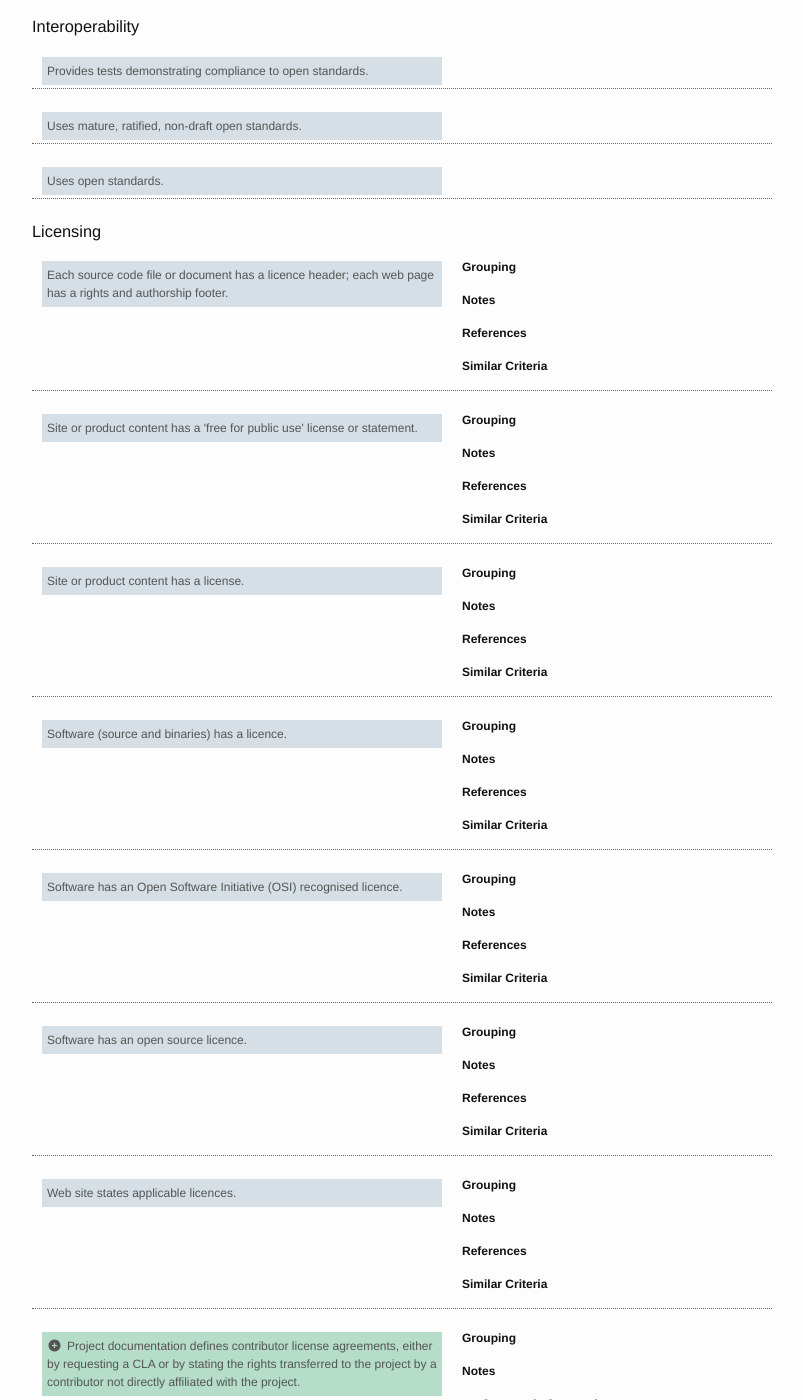
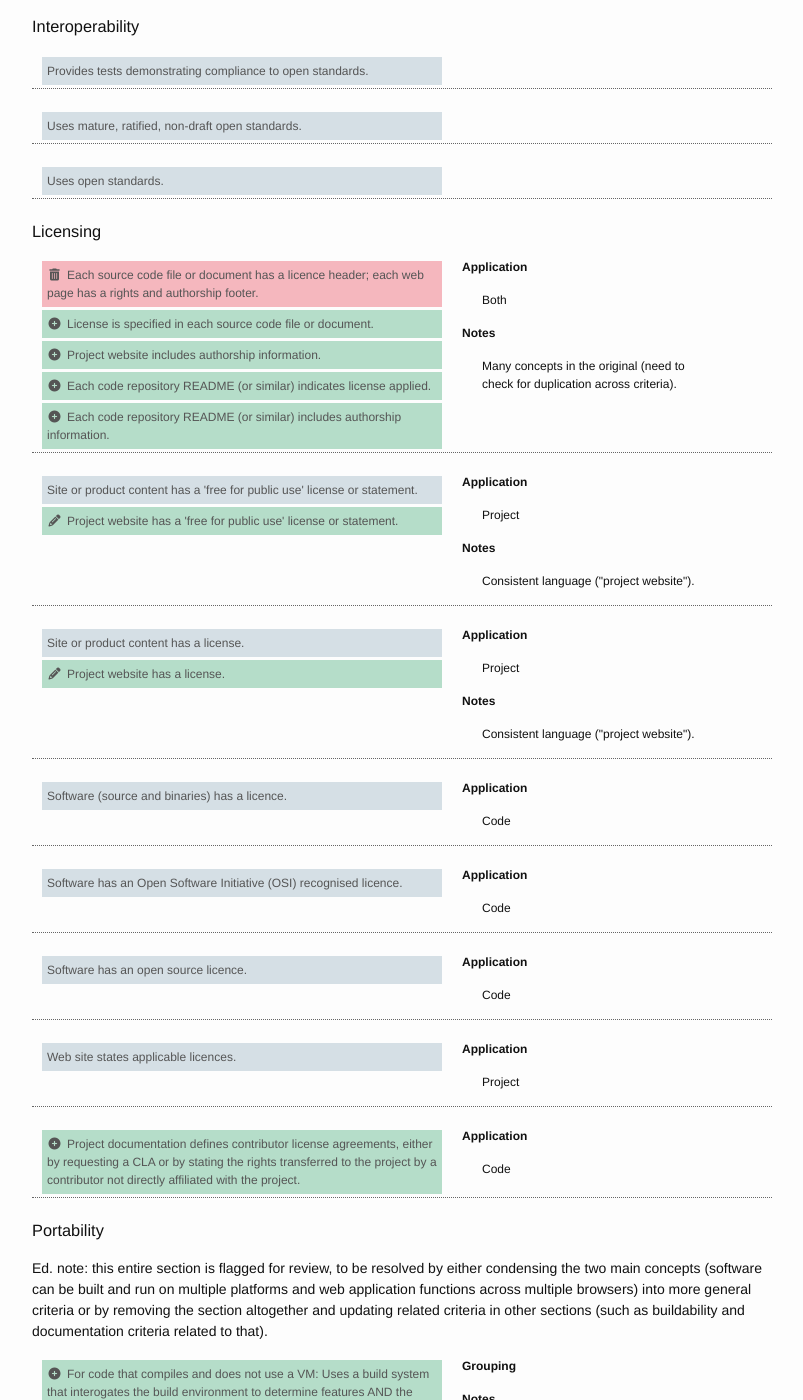
Before and after one commit to roomthily/technology-evaluation-research, a Jekyll site: the page built from guidelines/draft/index.md, in a window 1280 px wide and 1400 px high, scrolled down 14112 px. Shown: the whole window, without its empty margins (238-1041 px from the left). Built offline with Jekyll 4.4.1, drawn with Linux system fonts in a browser that asks for light colours; nearby versions of some CDN libraries; a script that is not in the unit is left out; some of the changed text lies outside the part shown.

Commit message:
updated licensing

```diff
--- a/guidelines/draft/index.md
+++ b/guidelines/draft/index.md
@@ -1114,47 +1114,42 @@ For criteria categorized as "Other", all received criteria are included, as is,
     <div class="criteria">
         <div class="criterion">
             <div class="revisions">
-                <p class="original">Each source code file or document has a licence header; each web page has a rights and authorship footer.</p>
-            </div>
-            <div class="metadata">
-                <h4>Grouping</h4>
-                <p></p>
-                <h4>Notes</h4>
-                <p></p>
-                <h4>References</h4>
-                <p><a href="#"></a></p>
-                <h4>Similar Criteria</h4>
-                <p><a href="#"></a></p>
-            </div>
-        </div>
+                <p class="original deprecated"><i class="fa fa-trash fa-fw"></i>Each source code file or document has a licence header; each web page has a rights and authorship footer.</p>
+                <p class="revision added"><i class="fa fa-plus-circle fa-fw"></i>License is specified in each source code file or document.</p>
+                <p class="revision added"><i class="fa fa-plus-circle fa-fw"></i>Project website includes authorship information.</p>
+                <p class="revision added"><i class="fa fa-plus-circle fa-fw"></i>Each code repository README (or similar) indicates license applied.</p>
+                <p class="revision added"><i class="fa fa-plus-circle fa-fw"></i>Each code repository README (or similar) includes authorship information.</p>
+            </div>
+            <div class="metadata">
+                <h4>Application</h4>
+                <p>Both</p>
+                <h4>Notes</h4>
+                <p>Many concepts in the original (need to check for duplication across criteria).</p>
+            </div>
+        </div>
+
         <div class="criterion">
             <div class="revisions">
                 <p class="original">Site or product content has a 'free for public use' license or statement.</p>
-            </div>
-            <div class="metadata">
-                <h4>Grouping</h4>
-                <p></p>
-                <h4>Notes</h4>
-                <p></p>
-                <h4>References</h4>
-                <p><a href="#"></a></p>
-                <h4>Similar Criteria</h4>
-                <p><a href="#"></a></p>
+                <p class="revision"><i class="fa fa-pencil fa-fw"></i>Project website has a 'free for public use' license or statement.</p>
+            </div>
+            <div class="metadata">
+                <h4>Application</h4>
+                <p>Project</p>
+                <h4>Notes</h4>
+                <p>Consistent language ("project website").</p>
             </div>
         </div>
         <div class="criterion">
             <div class="revisions">
                 <p class="original">Site or product content has a license.</p>
-            </div>
-            <div class="metadata">
-                <h4>Grouping</h4>
-                <p></p>
-                <h4>Notes</h4>
-                <p></p>
-                <h4>References</h4>
-                <p><a href="#"></a></p>
-                <h4>Similar Criteria</h4>
-                <p><a href="#"></a></p>
+                <p class="revision"><i class="fa fa-pencil fa-fw"></i>Project website has a license.</p>
+            </div>
+            <div class="metadata">
+                <h4>Application</h4>
+                <p>Project</p>
+                <h4>Notes</h4>
+                <p>Consistent language ("project website").</p>
             </div>
         </div>
         <div class="criterion">
@@ -1162,14 +1157,8 @@ For criteria categorized as "Other", all received criteria are included, as is,
                 <p class="original">Software (source and binaries) has a licence.</p>
             </div>
             <div class="metadata">
-                <h4>Grouping</h4>
-                <p></p>
-                <h4>Notes</h4>
-                <p></p>
-                <h4>References</h4>
-                <p><a href="#"></a></p>
-                <h4>Similar Criteria</h4>
-                <p><a href="#"></a></p>
+                <h4>Application</h4>
+                <p>Code</p>
             </div>
         </div>
         <div class="criterion">
@@ -1177,14 +1166,8 @@ For criteria categorized as "Other", all received criteria are included, as is,
                 <p class="original">Software has an Open Software Initiative (OSI) recognised licence.</p>
             </div>
             <div class="metadata">
-                <h4>Grouping</h4>
-                <p></p>
-                <h4>Notes</h4>
-                <p></p>
-                <h4>References</h4>
-                <p><a href="#"></a></p>
-                <h4>Similar Criteria</h4>
-                <p><a href="#"></a></p>
+                <h4>Application</h4>
+                <p>Code</p>
             </div>
         </div>
         <div class="criterion">
@@ -1192,14 +1175,8 @@ For criteria categorized as "Other", all received criteria are included, as is,
                 <p class="original">Software has an open source licence.</p>
             </div>
             <div class="metadata">
-                <h4>Grouping</h4>
-                <p></p>
-                <h4>Notes</h4>
-                <p></p>
-                <h4>References</h4>
-                <p><a href="#"></a></p>
-                <h4>Similar Criteria</h4>
-                <p><a href="#"></a></p>
+                <h4>Application</h4>
+                <p>Code</p>
             </div>
         </div>
         <div class="criterion">
@@ -1207,14 +1184,8 @@ For criteria categorized as "Other", all received criteria are included, as is,
                 <p class="original">Web site states applicable licences.</p>
             </div>
             <div class="metadata">
-                <h4>Grouping</h4>
-                <p></p>
-                <h4>Notes</h4>
-                <p></p>
-                <h4>References</h4>
-                <p><a href="#"></a></p>
-                <h4>Similar Criteria</h4>
-                <p><a href="#"></a></p>
+                <h4>Application</h4>
+                <p>Project</p>
             </div>
         </div>
 
@@ -1224,14 +1195,8 @@ For criteria categorized as "Other", all received criteria are included, as is,
                 <p class="revision added"><i class="fa fa-plus-circle fa-fw"></i>Project documentation defines contributor license agreements, either by requesting a CLA or by stating the rights transferred to the project by a contributor not directly affiliated with the project.</p>
             </div>
             <div class="metadata">
-                <h4>Grouping</h4>
-                <p></p>
-                <h4>Notes</h4>
-                <p>See note in Community.</p>
-                <h4>References</h4>
-                <p><a href="#"></a></p>
-                <h4>Similar Criteria</h4>
-                <p><a href="#"></a></p>
+                <h4>Application</h4>
+                <p>Code</p>
             </div>
         </div>
 
```
